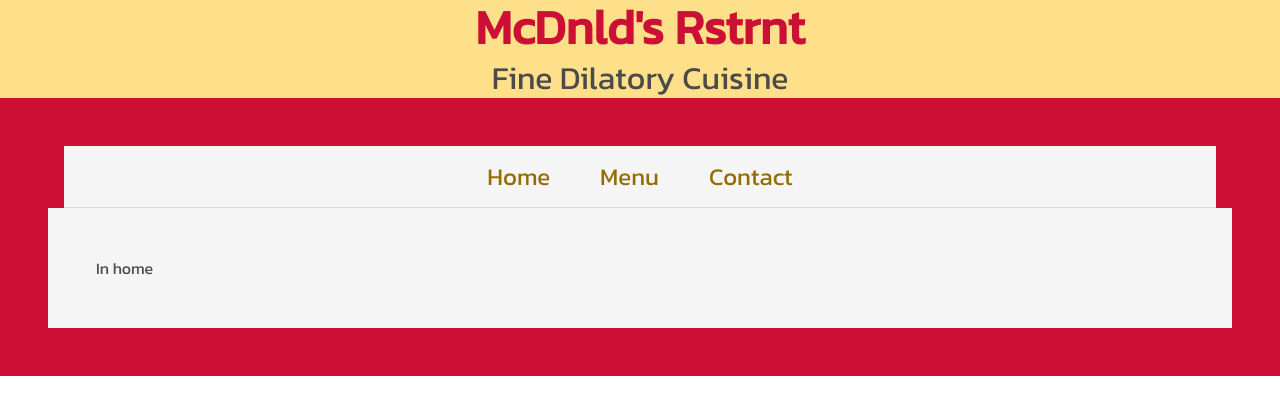
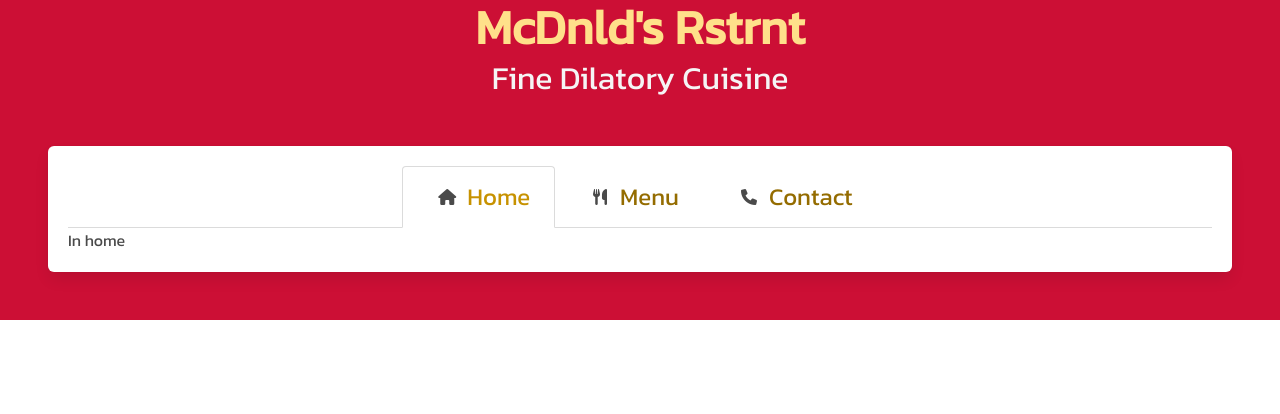
Before and after one commit to open-industry/Restaurant-Template, a React (Create React App) app: page / in a window 1280 px wide. Shown: the top 414 px of the page. Built offline with nearby package versions, Linux system fonts and the light colour scheme.

Commit message:
update router and nav link state

```diff
--- a/src/App.css
+++ b/src/App.css
@@ -4,3 +4,7 @@
 * {
   box-sizing: border-box;
 }
+
+.active-font {
+  color: #C79200!important;
+}
--- a/src/App.js
+++ b/src/App.js
@@ -1,37 +1,73 @@
-import React from 'react';
-import { BrowserRouter as Router, Route, Routes, Link} from 'react-router-dom';
+import React, { useState } from 'react';
+// BrowserRouter in index.js
+import { Route, Routes, Link } from 'react-router-dom';
 import Home from './components/home.js';
 import Menu from './components/menu.js';
 import Contact from './components/contact.js';
 import './App.css';
 import 'bulma/css/bulma.min.css';
 
+const navItems = ['Home', 'Menu', 'Contact'];
+
+// icon className selector function for font awesome
+const iconClass = (nav) => {
+	switch (nav) {
+			case navItems[0]:
+				return 'fas fa-house';
+			case navItems[1]:
+				return 'fas fa-utensils';
+			case navItems[2]:
+				return 'fas fa-phone';
+			default:
+				return 'fas fa-house';
+	};
+};
+
 function App() {
+	const [activeNav, setActiveNav] = useState(() => navItems[0]);
+
+	const handleNavClick = (nav) => {
+		setActiveNav(pevNav => nav);
+	}
+
 	return (
-		<Router>
-			<header className="hero has-text-centered has-background-warning">
-				<h1 className="title is-1 has-text-danger-dark">McDnld's Rstrnt</h1>
-				<h2 className="subtitle is-3">Fine Dilatory Cuisine</h2>
+		<>
+			<header className="hero has-text-centered has-background-danger-dark">
+				<h1 className="title is-1 has-text-warning">McDnld's Rstrnt</h1>
+				<h2 className="subtitle is-3 has-text-white-ter">Fine Dilatory Cuisine</h2>
 			</header>
 			<main className="section has-background-danger-dark">
-				<div className="container has-background-white-ter">
+				<div className="box">
+					<div className="container has-background-white">
 						<div className="tabs is-large is-boxed is-centered">
 							<ul>
-							<li><Link to="/" className="has-text-warning-dark">Home</Link></li>
-							<li><Link to="/menu" className="has-text-warning-dark">Menu</Link></li>
-							<li><Link to="/contact" className="has-text-warning-dark">Contact</Link></li>
+								{navItems.map((item) => (
+									<li key={item} className={item === activeNav ? "is-active" : null}>
+										<Link
+											to={`/${item !== navItems[0] ? item.toLowerCase() : ""}`}
+											className={item === activeNav ? "active-font" : "has-text-warning-dark"}
+											onClick={() => handleNavClick(item)}
+										>
+											<span className="icon is-small has-text-grey-dark">
+												<i className={`${iconClass(item)} is-size-6`}></i>
+											</span>
+											{item}
+										</Link>
+									</li>
+								))}
 							</ul>
 						</div>
 					</div>
-				<div className="section has-background-white-ter">
+					<div className="container has-background-white">
 						<Routes>
-						<Route path="/" element={<Home/>} />
 							<Route path="/menu" element={<Menu/>} />
 							<Route path="/contact" element={<Contact/>} />
+							<Route path="/" element={<Home/>} />
 						</Routes>
 					</div>
+				</div>
 			</main>
-		</Router>
+		</>
 	);
 }
 
--- a/src/index.js
+++ b/src/index.js
@@ -1,11 +1,14 @@
 import React from 'react';
 import ReactDOM from 'react-dom';
+import { BrowserRouter as Router } from 'react-router-dom';
 import './index.css';
 import App from './App';
 
 ReactDOM.render(
   <React.StrictMode>
-    <App />
+    <Router>
+      <App />
+    </Router>
   </React.StrictMode>,
   document.getElementById('root')
 );
```
Lines whose indentation alone changed are shown as unchanged.
